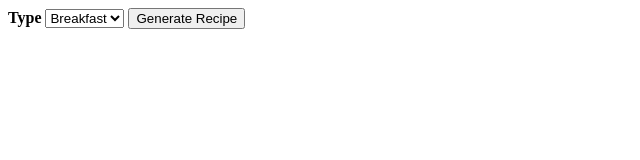
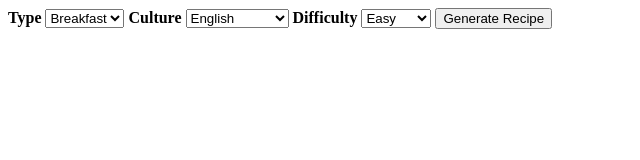
Before and after one commit to Fietzsche/Recipe-Suggest, a plain HTML site: page index.html in a window 1280 px wide. Shown: the whole page, without its empty margins (0-640 px from the left). Drawn offline with nearby package versions, Linux system fonts and the light colour scheme.

Commit message:
Added more to the interface

```diff
--- a/index.html
+++ b/index.html
@@ -15,6 +15,21 @@
 			<option value = "Dinner">Dinner</option>
 		</select>
 
+		<b>Culture</b>
+		<select>
+			<option value = "English">English</option>
+			<option value = "African">African</option>
+			<option value = "UnitedStates">United States</option>
+			<option value = "EastAsian">East Asian</option>
+		</select>
+
+		<b>Difficulty</b>
+		<select>
+			<option value = "Easy">Easy</option>
+			<option value = "Medium">Medium</option>
+			<option value = "Hard">Hard</option>
+		</select>
+
 		<button>Generate Recipe</button>
 
 		<script type = "text/javascript">
```
